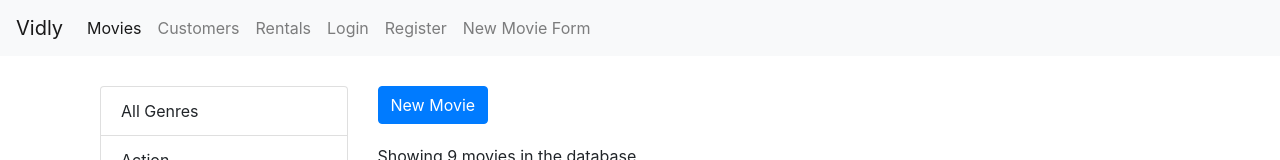
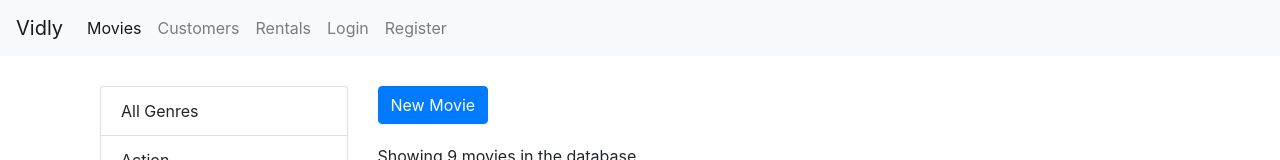
Before and after one commit to danghuutoan/vidly-frontend, a React (Create React App) app: page /movies in a window 1280 px wide. Shown: the top 160 px of the page. Built offline with nearby package versions, Linux system fonts and the light colour scheme.

Commit message:
remove new Movie tab out of the nav bar

```diff
--- a/src/App.js
+++ b/src/App.js
@@ -17,8 +17,7 @@ class App extends Component {
 		{ name: "Customers", path: "/customers" },
 		{ name: "Rentals", path: "/rentals" },
 		{ name: "Login", path: "/login" },
-		{ name: "Register", path: "/register" },
-		{ name: "New Movie Form", path: "/movies/new" }
+		{ name: "Register", path: "/register" }
 	];
 	state = {
 		movies: [],
```
